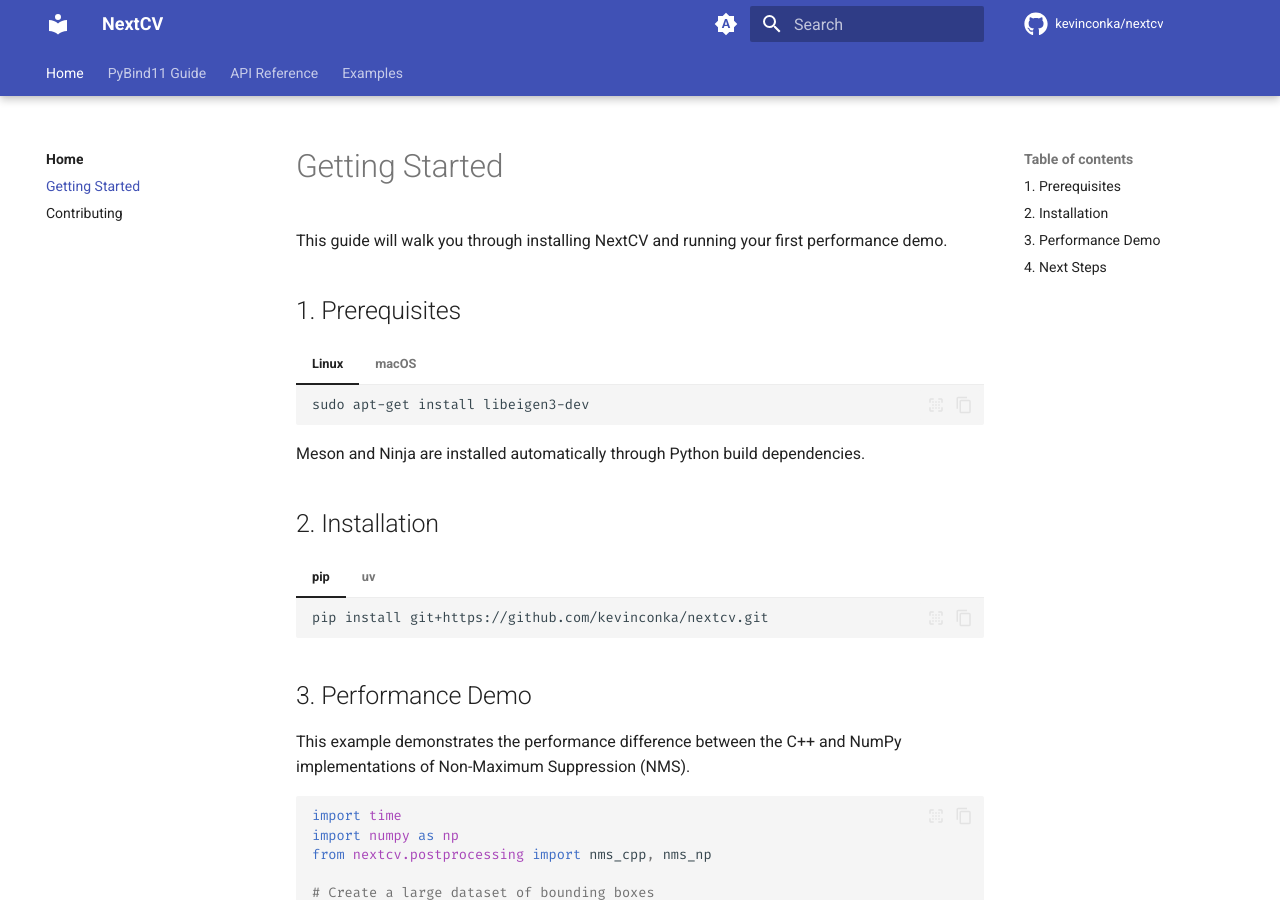
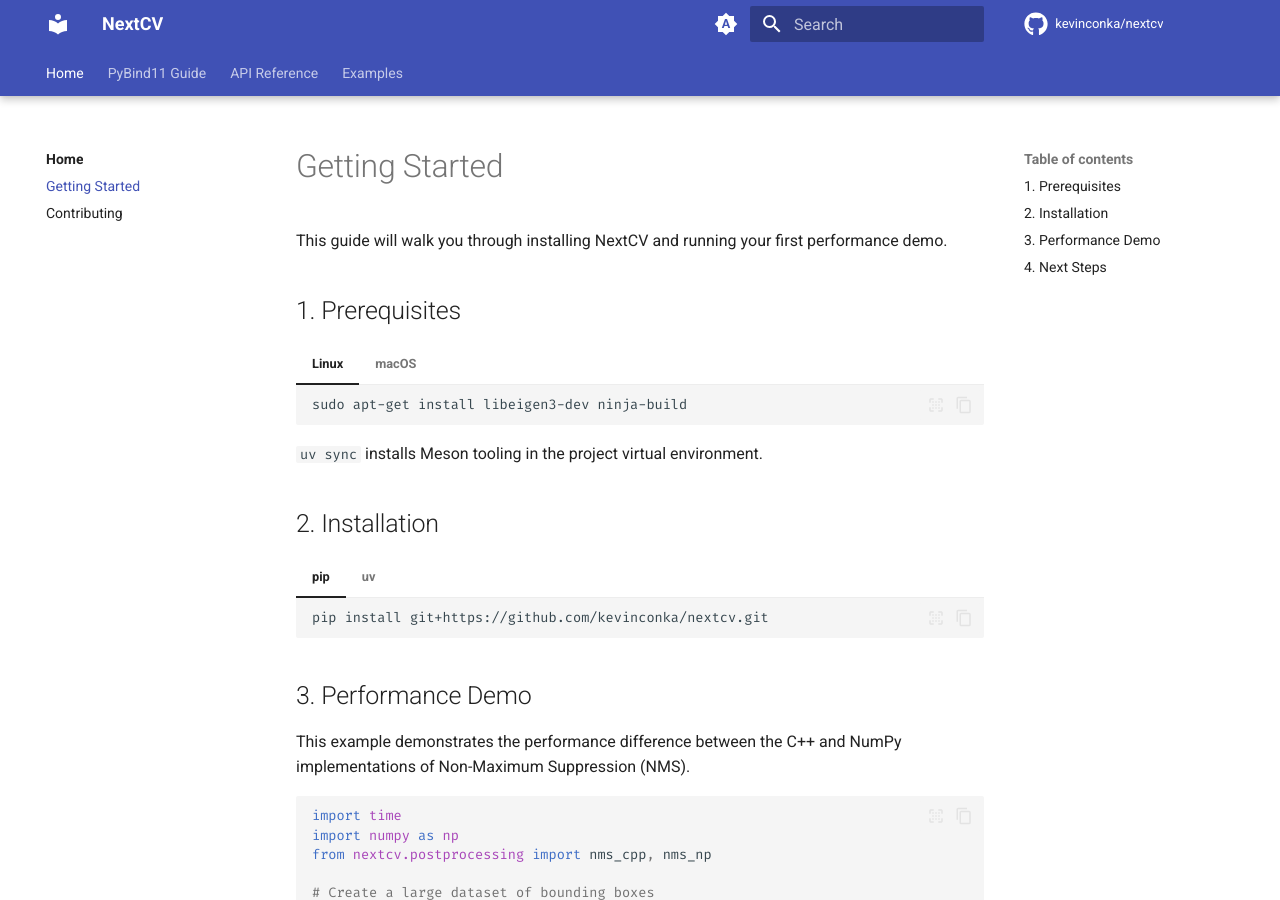
Before and after one commit to kevinconka/nextcv, an MkDocs documentation site: the page built from docs/getting-started.md, in a window 1280 px wide and 900 px high. Built offline with MkDocs 1.6.1 and Material for MkDocs 9.7.7, drawn with Linux system fonts in a browser that asks for light colours; comment, search, counter and statistics services are not loaded.

Commit message:
fix: stabilize uv editable meson builds
Co-authored-by: Kevin Serrano <kevinconka@users.noreply.github.com>

````diff
--- a/docs/getting-started.md
+++ b/docs/getting-started.md
@@ -7,16 +7,16 @@ This guide will walk you through installing NextCV and running your first perfor
 === "Linux"
 
     ```bash
-    sudo apt-get install libeigen3-dev
+    sudo apt-get install libeigen3-dev ninja-build
     ```
 
 === "macOS"
 
     ```bash
-    brew install eigen
+    brew install eigen ninja
     ```
 
-Meson and Ninja are installed automatically through Python build dependencies.
+`uv sync` installs Meson tooling in the project virtual environment.
 
 ## 2. Installation
 
--- a/pyproject.toml
+++ b/pyproject.toml
@@ -1,5 +1,5 @@
 [build-system]
-requires = ["meson-python", "meson", "ninja", "pybind11>=2.10"]
+requires = ["meson-python", "pybind11>=2.10"]
 build-backend = "mesonpy"
 
 [project]
````
Also changed, not shown: README.md (+3 -3 lines), 3 other files.
